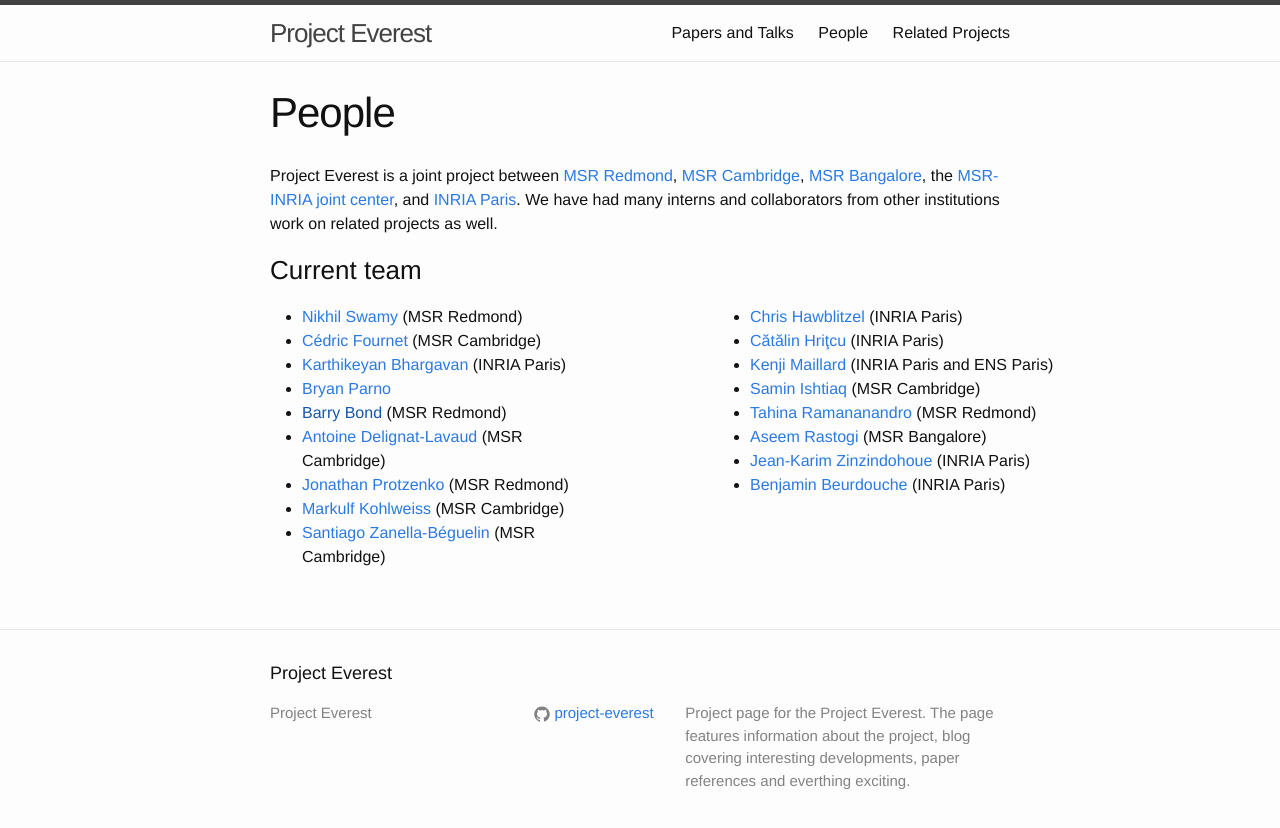
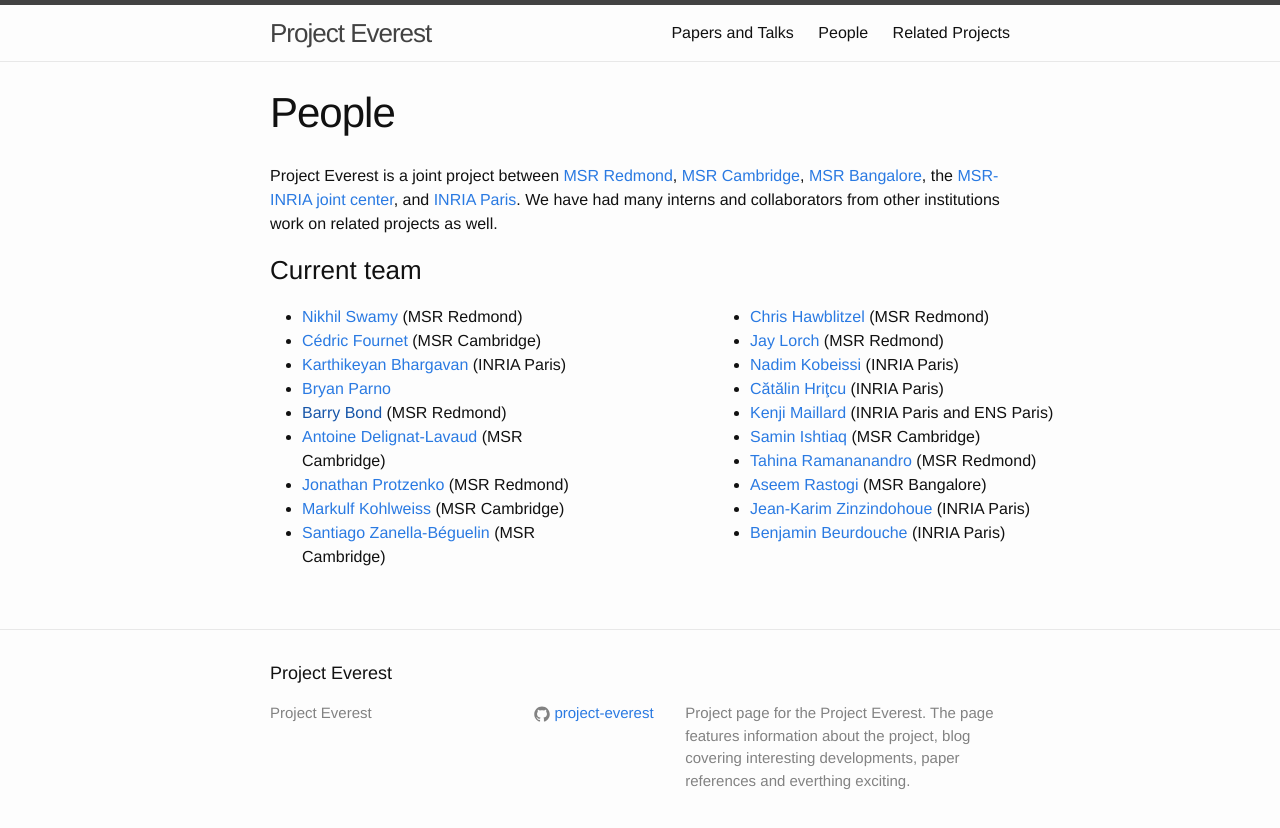
Before and after one commit to project-everest/project-everest.github.io, a Jekyll site: the page built from people.md, in a window 1280 px wide. Shown: the top 828 px of the page. Built offline with Jekyll 4.4.1, drawn with Linux system fonts in a browser that asks for light colours.

Commit message:
People and home page message on blog

```diff
--- a/_layouts/home.html
+++ b/_layouts/home.html
@@ -6,7 +6,7 @@
   {{ content }}
 
 
-  <h1 class="page-heading">Posts</h1>
+  <h1 class="page-heading">Latest Post</h1>
 
   <ul class="post-list">
     {% for post in site.posts %}
@@ -20,6 +20,6 @@
     {% endfor %}
   </ul>
 
-  <p class="rss-subscribe">Subscribe to our latest news <a href="{{ "/feed.xml" | relative_url }}">via RSS</a></p>
+  <p class="rss-subscribe">Coming soon. Subscribe <a href="{{ "/feed.xml" | relative_url }}">via RSS</a></p>
 
 </div>
--- a/people.md
+++ b/people.md
@@ -28,7 +28,9 @@
 
     <div style="float:right; width:20em">
       <ul style="margin:0px 0px 0px 0px">
-        <li><a href="https://www.microsoft.com/en-us/research/people/chrishaw/">Chris Hawblitzel</a> (INRIA Paris)</li>
+        <li><a href="https://www.microsoft.com/en-us/research/people/chrishaw/">Chris Hawblitzel</a> (MSR Redmond)</li>
+        <li><a href="https://www.microsoft.com/en-us/research/people/lorch/">Jay Lorch</a> (MSR Redmond)</li>
+        <li><a href="https://nadim.computer/">Nadim Kobeissi</a> (INRIA Paris)</li>
         <li><a href="http://prosecco.gforge.inria.fr/personal/hritcu/">Cătălin Hriţcu</a> (INRIA Paris)</li>
         <li><a href="https://www.eleves.ens.fr/home/kmaillar/">Kenji Maillard</a> (INRIA Paris and ENS Paris)</li>
         <li><a href="https://www.microsoft.com/en-us/research/people/sishtiaq">Samin Ishtiaq</a> (MSR Cambridge)</li>
```
